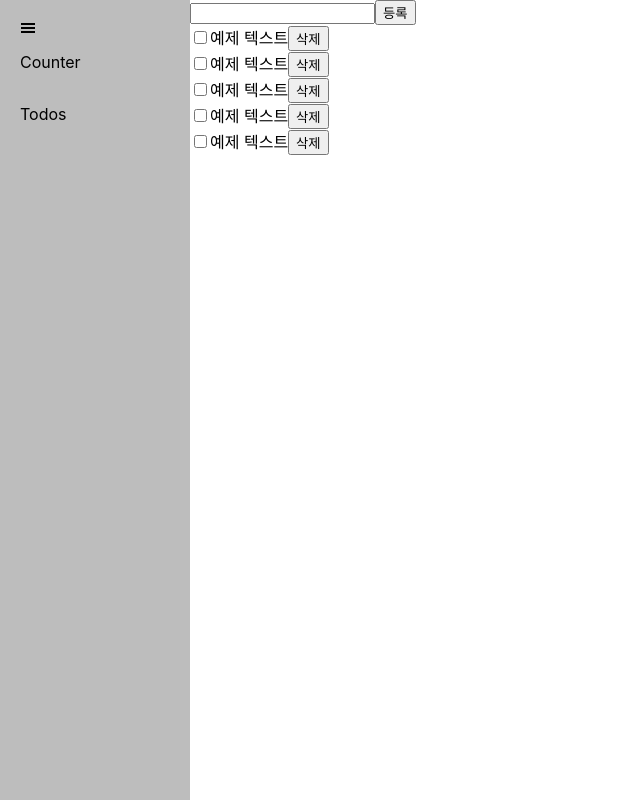
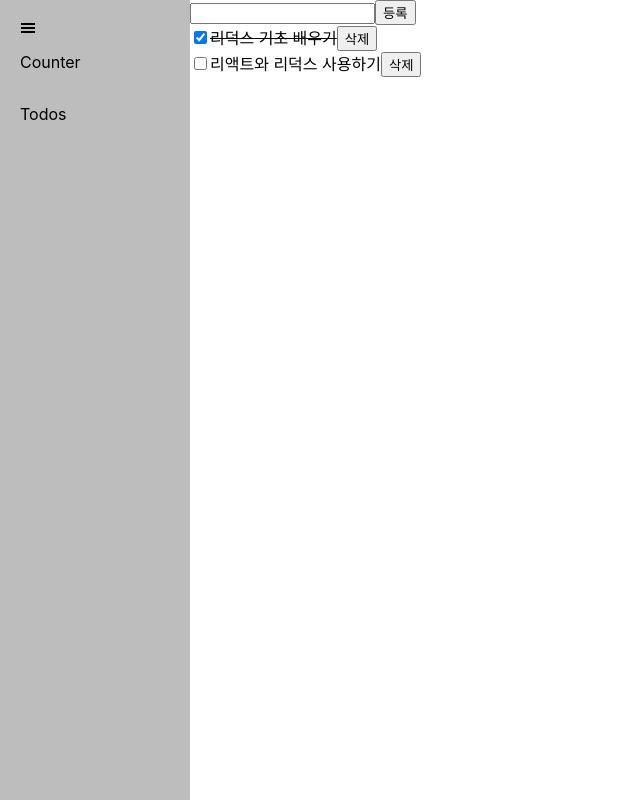
Before and after one commit to projaewoo/toy_typescript, a React (Create React App) app: page / in a window 1280 px wide. Both pictures are taken after a click on the element "Todos". Shown: the whole page, without its empty margins (0-640 px from the left). Built offline with nearby package versions, Linux system fonts and the light colour scheme.

Commit message:
1. 리덕스 적용      ㄱ. RootState 생성 2. 절대경로 사용      ㄱ. tsconfig.json에서 baseUrl 설정 3. type 명확히 명시

```diff
--- a/src/components/MainPage.tsx
+++ b/src/components/MainPage.tsx
@@ -2,8 +2,8 @@ import React, { useState } from "react";
 import styled from "styled-components";
 
 import { MENU } from "../utils/MENU";
-import Counter from "./Counter/index";
-import Todo from "./Todo/index";
+import CounterContainer from "src/containers/CounterContainer";
+import TodosContainer from "src/containers/TodosContainer";
 
 interface MainPageProps {
   page: any;
@@ -11,31 +11,14 @@ interface MainPageProps {
 }
 
 const MainPage = ({ page, sideBar }: MainPageProps) => {
-  const [number, setNumber] = useState(1);
-
   const returnPage = () => {
     switch (page) {
       case MENU[0]:
-        return (
-          <Counter
-            number={number}
-            onIncrease={() => setNumber(number + 1)}
-            onDecrease={() => setNumber(number - 1)}
-          />
-        );
+        return <CounterContainer />;
       case MENU[1]:
-        return (
-          <Todo
-            input={1}
-            todos={{ test: 1 }}
-            onChangeInput={1}
-            onInsert={1}
-            onToggle={1}
-            onRemove={1}
-          />
-        );
+        return <TodosContainer />;
       default:
-        return <p>mainPage test</p>;
+        return <p>mainPage</p>;
     }
   };
 
--- a/src/components/Todo/index.tsx
+++ b/src/components/Todo/index.tsx
@@ -1,26 +1,41 @@
 import React from "react";
 
 interface TodoItemProps {
-  todo: any;
-  onToggle: any;
-  onRemove: any;
+  todo: {
+    id: number;
+    text: string;
+    done: boolean;
+  };
+  onToggle: (id: number) => void;
+  onRemove: (id: number) => void;
 }
 
 interface TodosProps {
-  input: any;
-  todos: object;
-  onChangeInput: any;
-  onInsert: any;
-  onToggle: any;
-  onRemove: any;
+  input: string;
+  todos: {
+    id: number;
+    text: string;
+    done: boolean;
+  }[];
+  onChangeInput: (param: string) => void;
+  onInsert: (input: string) => void;
+  onToggle: () => void;
+  onRemove: () => void;
 }
 
 const TodoItem = ({ todo, onToggle, onRemove }: TodoItemProps) => {
   return (
     <div>
-      <input type="checkbox" />
-      <span>예제 텍스트</span>
-      <button>삭제</button>
+      <input
+        type="checkbox"
+        onClick={() => onToggle(todo.id)}
+        checked={todo.done}
+        readOnly
+      />
+      <span style={{ textDecoration: todo.done ? "line-through" : "none" }}>
+        {todo.text}
+      </span>
+      <button onClick={() => onRemove(todo.id)}>삭제</button>
     </div>
   );
 };
@@ -35,20 +50,27 @@ const Todos = ({
 }: TodosProps) => {
   const onSubmit = (e: any) => {
     e.preventDefault();
+    onInsert(input);
+    onChangeInput("");
   };
+
+  const onChange = (e: any) => onChangeInput(e.target.value);
 
   return (
     <div>
       <form onSubmit={onSubmit}>
-        <input />
+        <input value={input} onChange={onChange} />
         <button type="submit">등록</button>
       </form>
       <div>
-        <TodoItem todo={1} onToggle={1} onRemove={1} />
-        <TodoItem todo={1} onToggle={1} onRemove={1} />
-        <TodoItem todo={1} onToggle={1} onRemove={1} />
-        <TodoItem todo={1} onToggle={1} onRemove={1} />
-        <TodoItem todo={1} onToggle={1} onRemove={1} />
+        {todos.map((todo) => (
+          <TodoItem
+            key={todo.id}
+            todo={todo}
+            onToggle={onToggle}
+            onRemove={onRemove}
+          />
+        ))}
       </div>
     </div>
   );
--- /dev/null
+++ b/src/containers/CounterContainer.tsx
@@ -0,0 +1,40 @@
+import React from "react";
+import { connect } from "react-redux";
+import { Dispatch } from "redux";
+import Counter from "src/components/Counter";
+import { RootState } from "src/modules";
+
+import { increase, decrease } from "src/modules/counter";
+
+type CounterContainerType = {
+  number: number;
+  increase: () => void;
+  decrease: () => void;
+};
+
+const CounterContainer = ({
+  number,
+  increase,
+  decrease,
+}: CounterContainerType) => {
+  return (
+    <Counter number={number} onIncrease={increase} onDecrease={decrease} />
+  );
+};
+
+// 리덕스 스토어 안의 상태를 컴포넌트의 props로 넘겨주기 위해 설정하는 함수
+const mapStateToProps = (state: RootState) => ({
+  number: state.counter.number,
+});
+
+// 액션 생성 함수를 컴포넌트의 props로 넘겨주기 위해 사용하는 함수
+const mapDispatchToProps = (dispatch: Dispatch) => ({
+  increase: () => {
+    dispatch(increase());
+  },
+  decrease: () => {
+    dispatch(decrease());
+  },
+});
+
+export default connect(mapStateToProps, mapDispatchToProps)(CounterContainer);
--- /dev/null
+++ b/src/containers/TodosContainer.tsx
@@ -0,0 +1,53 @@
+import React from "react";
+import { connect } from "react-redux";
+import { Dispatch } from "redux";
+import todos, { changeInput, insert, toggle, remove } from "src/modules/todos";
+import Todos from "src/components/Todo";
+import { RootState } from "src/modules";
+
+type TodosContainerType = {
+  input: string;
+  todos: {
+    id: number;
+    text: string;
+    done: boolean;
+  }[];
+  changeInput: (input: string) => void;
+  insert: (text: string) => void;
+  toggle: any;
+  remove: any;
+};
+
+const TodosContainer = ({
+  input,
+  todos,
+  changeInput,
+  insert,
+  toggle,
+  remove,
+}: TodosContainerType) => {
+  return (
+    <Todos
+      input={input}
+      todos={todos}
+      onChangeInput={changeInput}
+      onInsert={insert}
+      onToggle={toggle}
+      onRemove={remove}
+    />
+  );
+};
+
+// version 1.1
+export default connect(
+  ({ todos }: RootState) => ({
+    input: todos.input,
+    todos: todos.todos,
+  }),
+  {
+    changeInput, //dispatch(changeInput)
+    insert, //dispatch(insert)
+    toggle, //dispatch(toggle)
+    remove, //dispatch(remove)
+  }
+)(TodosContainer);
--- a/src/modules/counter.ts
+++ b/src/modules/counter.ts
@@ -1,6 +1,14 @@
+type CounterAction =
+  | {
+      type: "counter/INCREASE";
+    }
+  | {
+      type: "counter/DECREASE";
+    };
+
 // 액션 타입
-const INCREASE = "counter/INCREASE";
-const DECREASE = "counter/DECREASE";
+const INCREASE = "counter/INCREASE" as const;
+const DECREASE = "counter/DECREASE" as const;
 
 // 액션 생성 함수
 export const increase = () => ({ type: INCREASE });
@@ -12,7 +20,7 @@ const initialState = {
 };
 
 // 리듀서 함수
-function counter(state = initialState, action: any) {
+function counter(state = initialState, action: CounterAction) {
   switch (action.type) {
     case INCREASE:
       return {
--- a/src/modules/index.ts
+++ b/src/modules/index.ts
@@ -7,4 +7,6 @@ const rootReducer = combineReducers({
   todos,
 });
 
+export type RootState = ReturnType<typeof rootReducer>;
+
 export default rootReducer;
--- a/src/modules/todos.ts
+++ b/src/modules/todos.ts
@@ -1,3 +1,25 @@
+type TodosAction =
+  | {
+      type: "todos/CHANGE_INPUT";
+      input: any;
+    }
+  | {
+      type: "todos/INSERT";
+      todo: {
+        id: number;
+        text: string;
+        done: boolean;
+      };
+    }
+  | {
+      type: "todos/TOGGLE";
+      id: number;
+    }
+  | {
+      type: "todos/REMOVE";
+      id: number;
+    };
+
 // 액션 타입
 const CHANGE_INPUT = "todos/CHANGE_INPUT";
 const INSERT = "todos/INSERT";
@@ -5,7 +27,7 @@ const TOGGLE = "todos/TOGGLE";
 const REMOVE = "todos/REMOVE";
 
 // 액션 생성 함수
-export const changeInput = (input: any) => ({
+export const changeInput = (input: string) => ({
   type: CHANGE_INPUT,
   input,
 });
@@ -49,7 +71,7 @@ const initialState = {
 };
 
 // 리듀서 함수
-function todos(state = initialState, action: any) {
+function todos(state = initialState, action: TodosAction) {
   switch (action.type) {
     case CHANGE_INPUT:
       return {
```
Also changed, not shown: tsconfig.json (+4 -9 lines).
